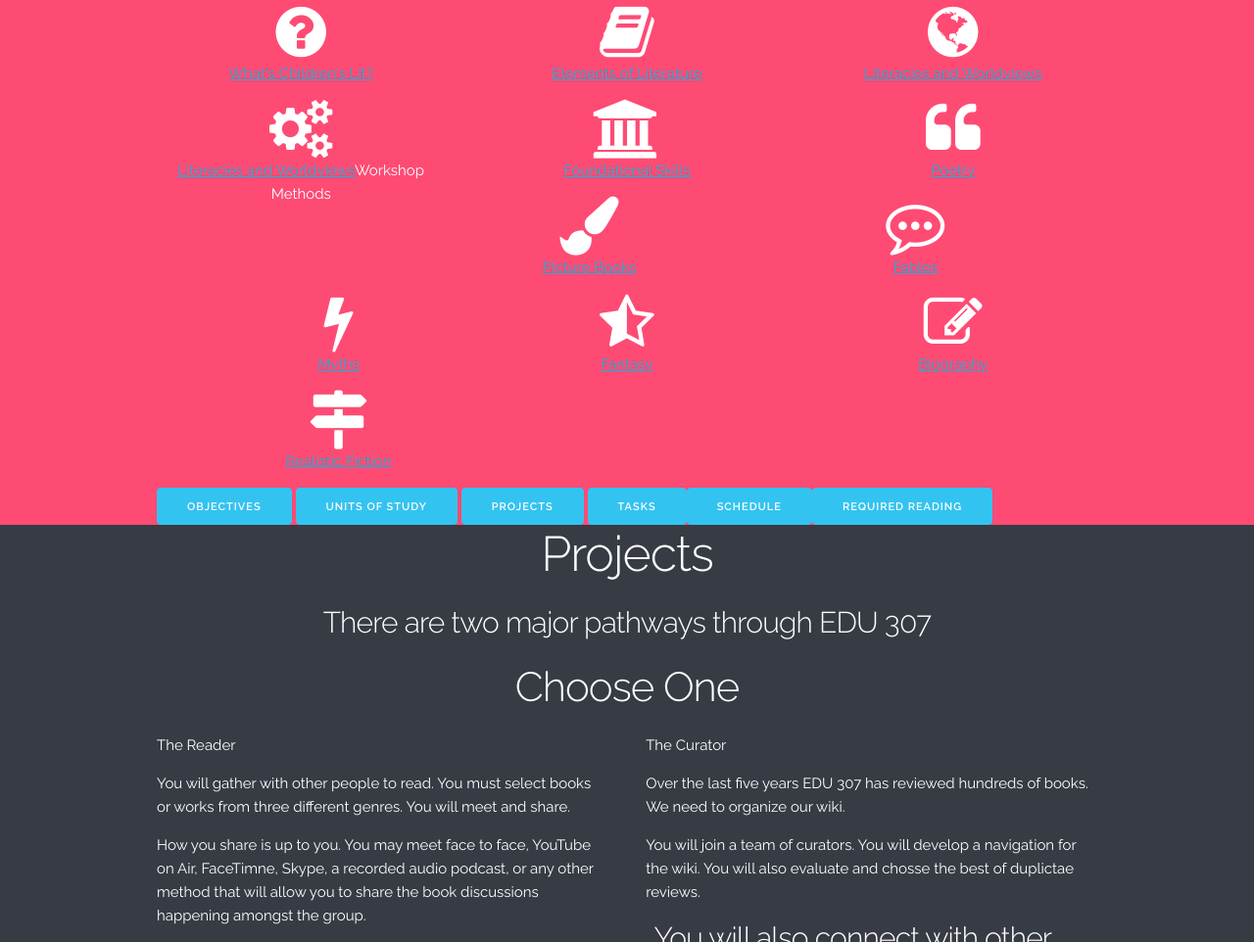
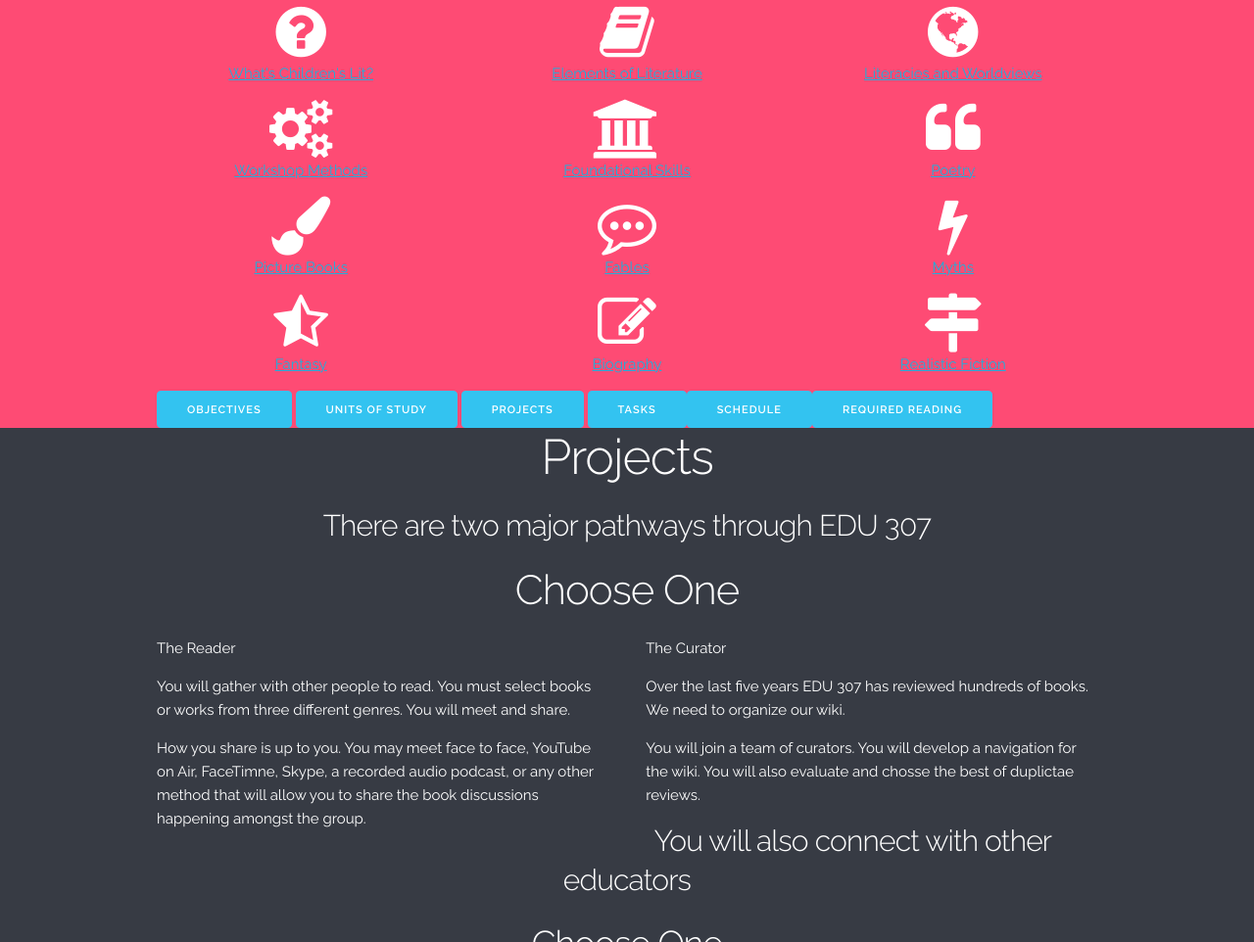
Before and after one commit to jgmac1106/Syllabus, a plain HTML site: page index.html in a window 1280 px wide. Shown: the part 1305-2267 px from the top of the page at 98% size. Drawn offline with Linux system fonts and the light colour scheme.

Commit message:
Update index.html

```diff
--- a/index.html
+++ b/index.html
@@ -181,7 +181,7 @@
         <div class="one-third column">
           <i class="fa fa-cogs fa-4x"></i>
           <p>
-            <a href="http://edu307class.networkedlearningcollaborative.com/module4.html">Literacies and Worldviews</a>Workshop Methods</a>
+            <a href="http://edu307class.networkedlearningcollaborative.com/module4.html">Workshop Methods</a>
           </p>
         </div>
         <div class="one-third column">
```
